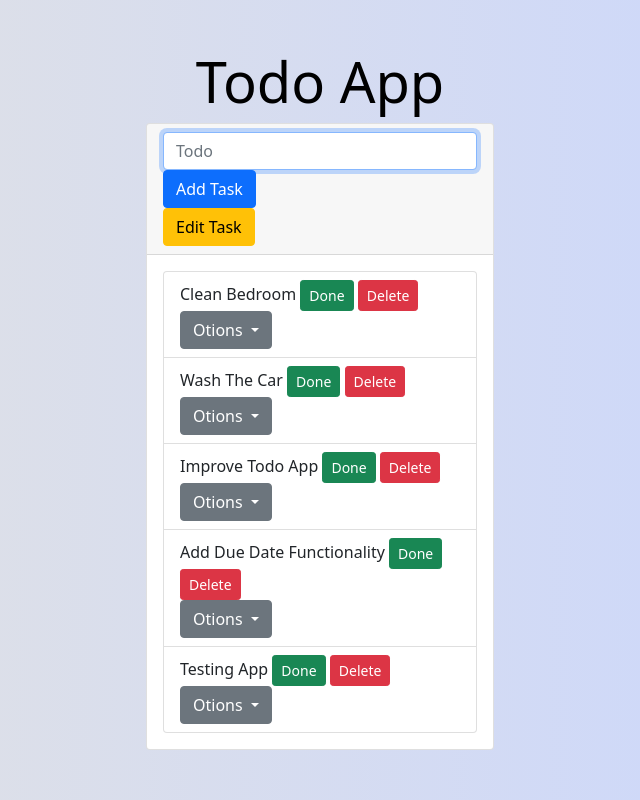
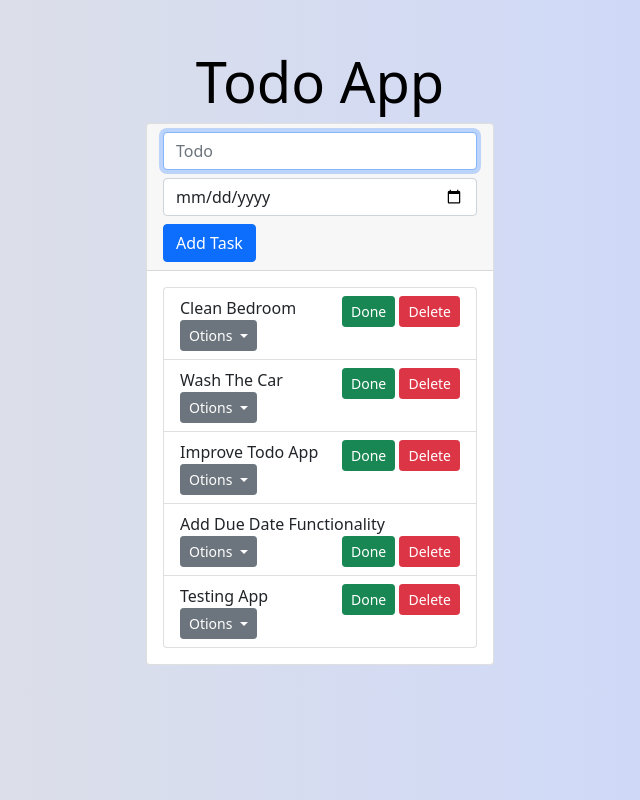
Before and after one commit to alexscoelho/flask-todos, a Flask app: page / in a window 1280 px wide. Shown: the whole page, without its empty margins (320-960 px from the left). Run offline with Flask 2, Linux system fonts and the light colour scheme; data comes from the database, SQL or seed files in the repository; both versions use the stored data as it was after the commit.

Commit message:
layout improvements

```diff
--- a/app.py
+++ b/app.py
@@ -38,7 +38,7 @@ def sort_todos():
 @app.route("/edit/<id>", methods=['PUT'])
 def edit_todos(id):
     body = request.form
-    print(body)
+    print("/////////", body)
     todo = Todo.query.filter_by(id=id).first()
     todo.name = body['name']
     db.session.commit()
@@ -48,6 +48,7 @@ def edit_todos(id):
 @app.route("/todo", methods=['POST'])
 def add_todo():
     body = request.form
+    print("/////////", body)
     todo = Todo(name=body['name'])
     db.session.add(todo)
     db.session.commit()
--- a/static/css/styles.css
+++ b/static/css/styles.css
@@ -17,3 +17,7 @@ body {
   text-decoration: line-through;
   color: #e2e2e2;
 }
+
+#edit {
+  display: none;
+}
--- a/static/js/index.js
+++ b/static/js/index.js
@@ -3,20 +3,27 @@ $(document).ready(function () {
   let id;
   let newTodo;
   $(".edit").click(function (event) {
+    $("#edit").css("display", "block");
+    $(".add-todo").css("display", "none");
     todoName = $(this).data("name");
     id = $(this).data("id");
     $("#task-name").val(todoName);
     $("#edit").data("id", id);
   });
-  $("input").change(function () {
+  $("#task-name").change(function () {
     newTodo = this.value;
+    console.log(newTodo);
+  });
+  $("#due-date").change(function () {
+    dueDate = this.value;
+    console.log(dueDate);
   });
   $("#edit").click(function (event) {
     $.ajax({
       type: "PUT",
       dataType: "json",
       url: `/edit/${id}`,
-      data: { name: newTodo },
+      data: { name: newTodo, due_date: dueDate },
     });
     window.location.reload();
   });
--- a/templates/index.html
+++ b/templates/index.html
@@ -19,21 +19,25 @@
                     <div class="card-header">
                         <form action="/todo" method="POST" >
                         <div class="form-group">
-                            <input type="text" name="name" id="task-name" placeholder="Todo" class="form-control" autoFocus="true">
+                            <input type="text" name="name" id="task-name" placeholder="Todo" class="form-control " autoFocus="true">
+                            <input type="date" id="due-date" class="form-control mt-2" name="dueDate">
                         </div>
-                            <button type="submit" class="btn btn-primary btn-block">Add Task</button>
+                            <button type="submit" class="btn btn-primary add-todo mt-2">Add Task</button>
                         </form>
-                        <button class="btn btn-warning btn-block" id="edit">Edit Task</button>
+                        <button class="btn btn-warning mt-2" id="edit">Edit Task</button>
+
                     </div>
                     <div class="card-body">
                     <ul class="list-group">
                         {% for todo in all_todos %}
                            <li class="list-group-item todo" >
                             <span class=" {% if todo.completed %} done {% endif %}">{{todo.name}}</span/>
-                                <a href="/done/{{todo.id}}" class="btn btn-success btn-sm">Done</a>
-                                <a href="/delete/{{todo.id}}" class="btn btn-danger btn-sm">Delete</a>
+                            <div class="float-end">
+                                <a href="/done/{{todo.id}}" class="btn btn-success btn-sm ">Done</a>
+                                <a href="/delete/{{todo.id}}" class="btn btn-danger btn-sm ">Delete</a>
+                            </div>
                                 <div class="dropdown">
-                                    <button class="btn btn-secondary dropdown-toggle"
+                                    <button class="btn btn-secondary dropdown-toggle btn-sm "
                                     type="button" id="dropdownMenuButton1"
                                     data-bs-toggle="dropdown"
                                     aria-expanded="false">
```
Also changed, not shown: database/todos.db.
